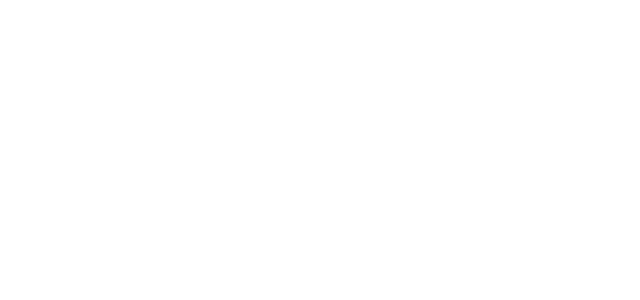
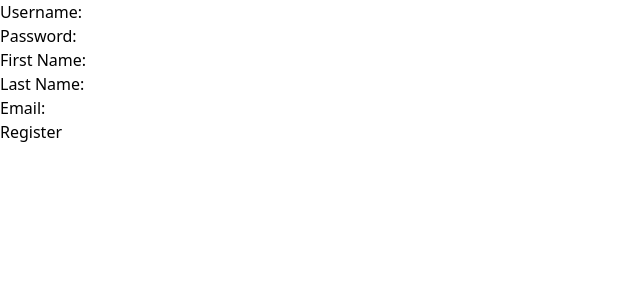
Before and after one commit to shubhamku044/certi-ledger, a React (Vite) app in the folder client/: page / in a window 1280 px wide. Shown: the top 300 px of the page, without its empty margins (0-640 px from the left). Built offline with nearby package versions, Linux system fonts and the light colour scheme.

Commit message:
Update Registeration.tsx

```diff
--- a/client/src/components/Registeration.tsx
+++ b/client/src/components/Registeration.tsx
@@ -1,19 +1,107 @@
-import { useEffect } from 'react';
+import React, { useState, useEffect } from 'react';
 
-const Registeration = () => {
-  const formSubmit = () => { };
+const Registration = () => {
+  // Step 1: Set up state variables
+  const [formData, setFormData] = useState({
+    username: '',
+    password: '',
+    firstName: '',
+    lastName: '',
+    email: '',
+  });
+
+  // Step 2: Create input fields for user data
+  const handleChange = (e: React.ChangeEvent<HTMLInputElement>) => {
+    const { name, value } = e.target;
+    setFormData((prevData) => ({
+      ...prevData,
+      [name]: value,
+    }));
+  };
+
+  // Step 3: Handle form submission
+  const formSubmit = (e: React.FormEvent) => {
+    e.preventDefault();
+
+    // Step 7: Add validation and error handling as needed
+    if (formData.username &&formData.firstName && formData.password && formData.email) {
+      // You can send the formData to an API for registration here
+      console.log('Form Data:', formData);
+      // Reset the form after submission
+      setFormData({
+        username: '',
+        password: '',
+        firstName: '',
+        lastName: '',
+        email: '',
+      });
+    } else {
+      alert('Please fill in all required fields.');
+    }
+  };
+
   useEffect(() => {
-
+    // Step 4: Use the useEffect hook for any side effects
   }, []);
 
   return (
     <>
-      <form>
-        <input />
-
+      <form onSubmit={formSubmit}>
+        {/* Step 5: Use onChange event to update state */}
+        <div>
+          <label htmlFor="username">Username:</label>
+          <input
+            type="text"
+            id="username"
+            name="username"
+            value={formData.username}
+            onChange={handleChange}
+          />
+        </div>
+        <div>
+          <label htmlFor="password">Password:</label>
+          <input
+            type="password"
+            id="password"
+            name="password"
+            value={formData.password}
+            onChange={handleChange}
+          />
+        </div>
+        <div>
+          <label htmlFor="firstName">First Name:</label>
+          <input
+            type="text"
+            id="firstName"
+            name="firstName"
+            value={formData.firstName}
+            onChange={handleChange}
+          />
+        </div>
+        <div>
+          <label htmlFor="lastName">Last Name:</label>
+          <input
+            type="text"
+            id="lastName"
+            name="lastName"
+            value={formData.lastName}
+            onChange={handleChange}
+          />
+        </div>
+        <div>
+          <label htmlFor="email">Email:</label>
+          <input
+            type="email"
+            id="email"
+            name="email"
+            value={formData.email}
+            onChange={handleChange}
+          />
+        </div>
+        <button type="submit">Register</button>
       </form>
     </>
   );
 };
 
-export default Registeration;
+export default Registration;
```
